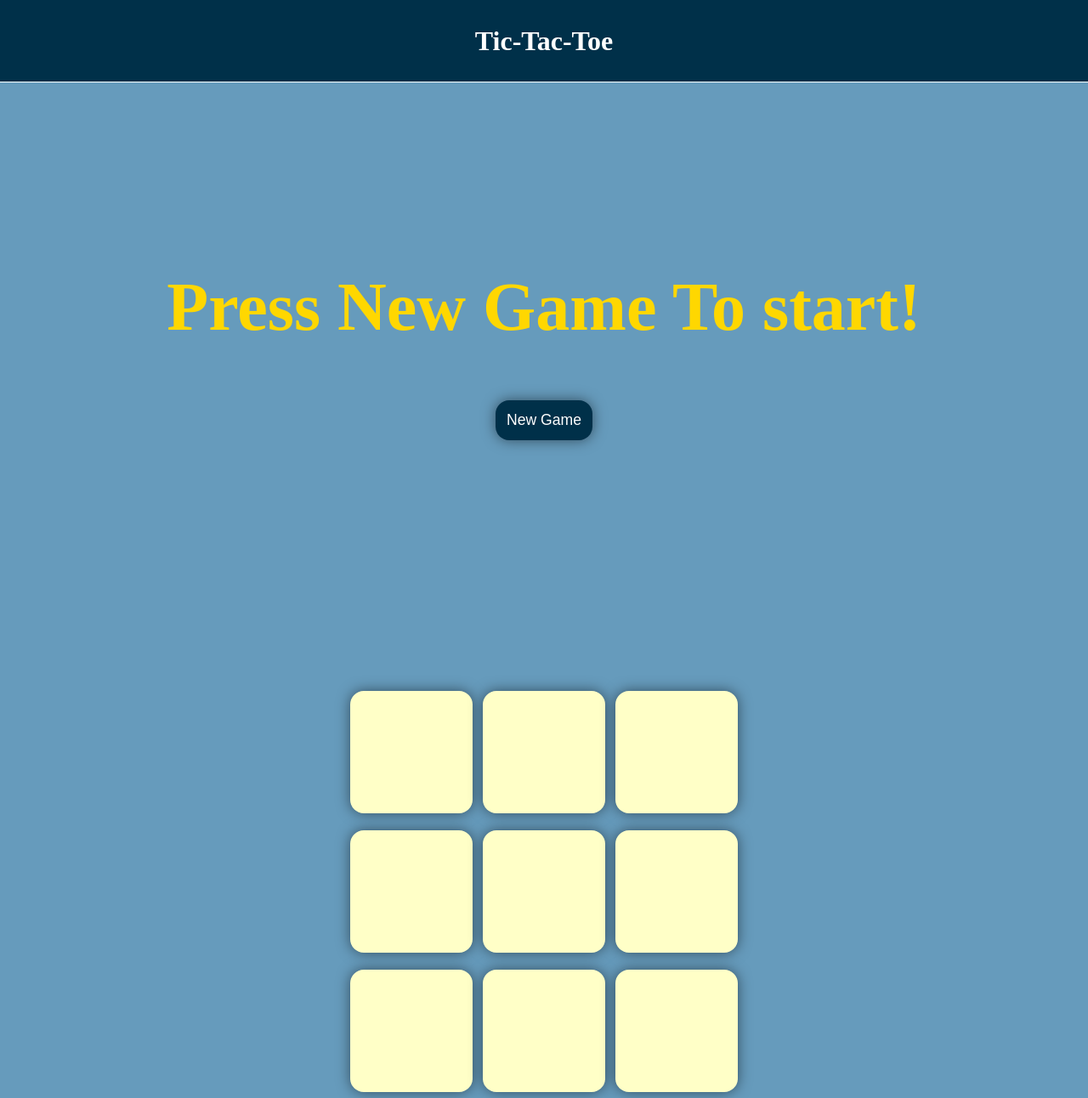
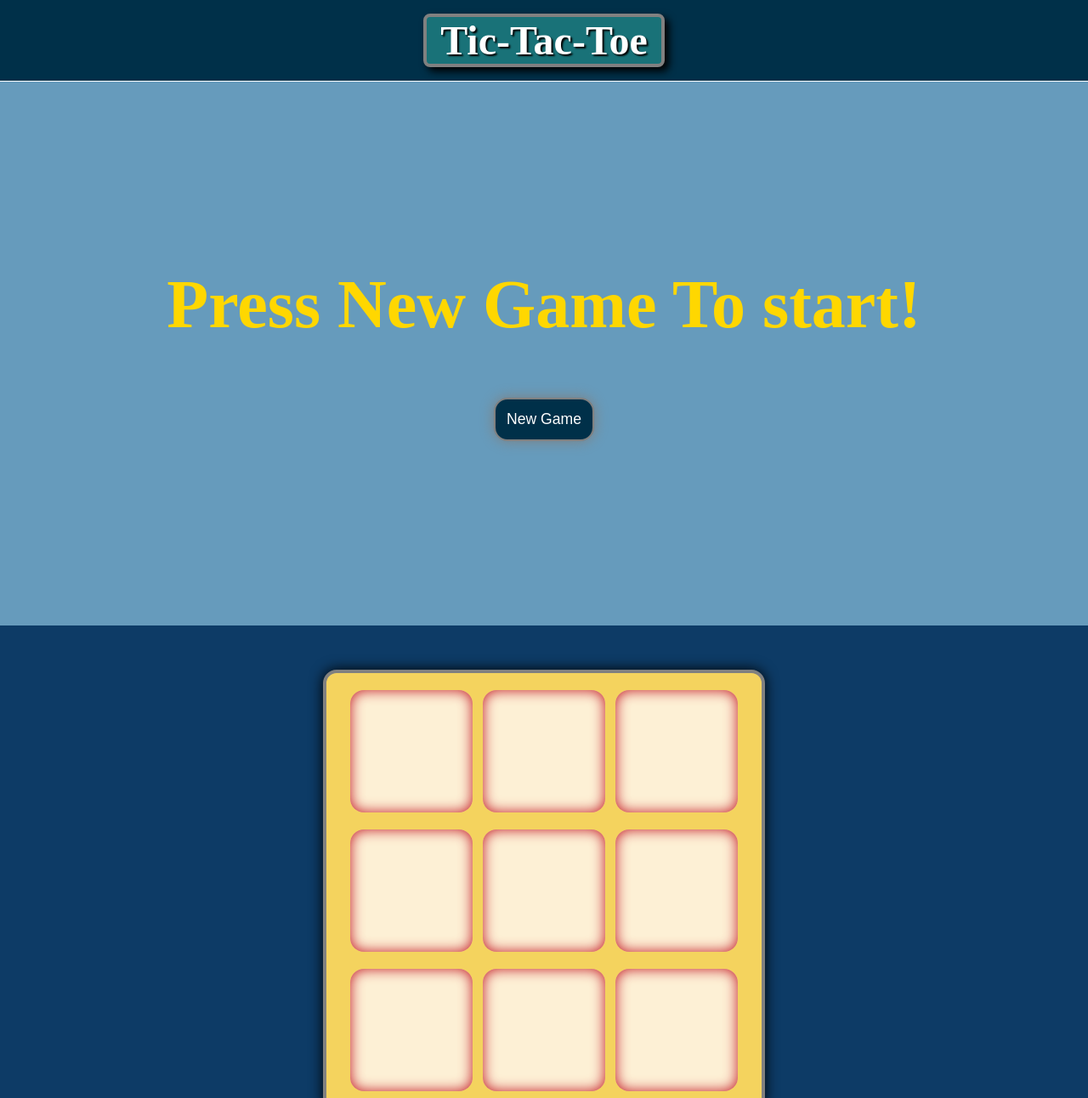
Before and after one commit to raj-singh2005/SCT_WD_3, a plain HTML site: page index.html in a window 1280 px wide. Shown: the top 1292 px of the page at 85% size. Drawn offline with Linux system fonts and the light colour scheme.

Commit message:
adding css

```diff
--- a/style.css
+++ b/style.css
@@ -5,7 +5,6 @@
 /**nav**/
 
 .nav{
-height: 12vh;
 background-color: #003049;
 color: white;
 font-weight: 800;
@@ -13,12 +12,26 @@ display: flex;
 justify-content: center;
 align-items: center;
 border-bottom: 0.3px solid white;
+padding: 1rem 0rem;
+
 }
+.h1{
+    box-shadow: 5px 5px 10px black;
+    border-radius: 0.5rem ;
+    border: 4px solid grey;
+    background-color: #197278;
 
+}
+h1{
+    margin: 0rem 1rem;
+    text-shadow: 2px 2px 2px black ;
+    font-size: 3rem;
+
+}
 /**game area**/
 
 main{
-    background-color: #669bbc;
+    background-color: #0d3b66;
     text-align: center;
     padding-bottom: 20px;
 }
@@ -41,6 +54,11 @@ main{
     align-items: center;
     flex-wrap: wrap;
     gap: 1.5vmin;
+    box-shadow:  0 0 1rem #000;
+    padding: 1rem;
+    border-radius: 1rem;
+    border: 4px solid grey;
+    background-color: #f4d35e;
 }
 
 .box{
@@ -49,20 +67,21 @@ main{
     border-radius: 1rem;
     font-size: 10vmin;
     border: none;
-    box-shadow: 0 0 1rem rgba(0, 0, 0,0.5);
-    background-color: #ffffc7;
+
+    box-shadow: inset 0 0 1rem  ;
+    background-color: #fdf0d5;
     color: #c1121f;
     font-weight: 600;
 }
 
 .reset{
     background-color: #003049;
-    border: none;
+    border: 2px solid grey;
     border-radius: 1rem;
     padding: 0.8rem;
     font-size: 1.1rem;
     color: white;
-    box-shadow: 0 0 1rem rgba(0, 0, 0,0.5);
+    box-shadow: 0 0 1rem rgba(0, 0, 5,1);
 
 }
 
@@ -88,6 +107,7 @@ main{
     gap: 4rem ;
     background-color: #669bbc;
     flex-direction: column;
+    transition: all 2s;
 }
 
 #msg{
@@ -99,12 +119,13 @@ main{
 
 #newbtn{
     background-color: #003049;
-    border: none;
+    border: 2px solid grey;
     border-radius: 1rem;
     padding: 0.8rem;
     font-size: 1.1rem;
     color: white;
-    box-shadow: 0 0 1rem rgba(0, 0, 0,0.5);
+    box-shadow: 0 0 1rem grey;
+
 
 
 }
```
